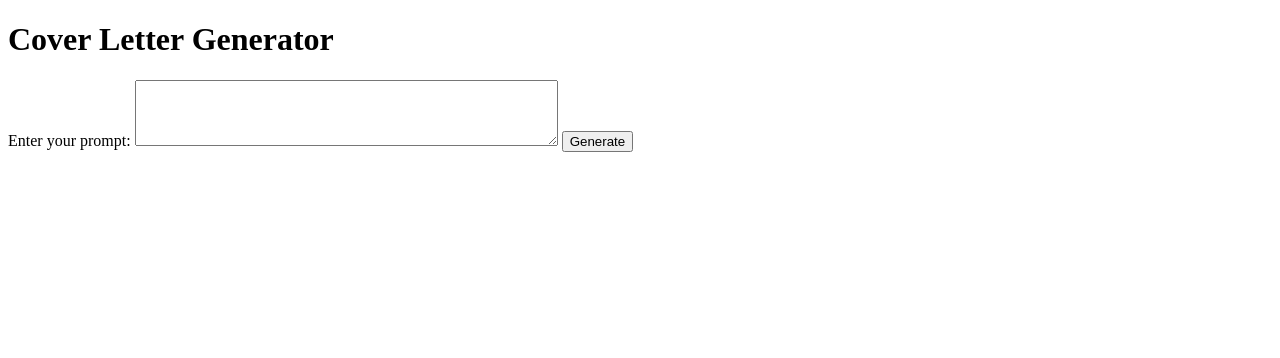
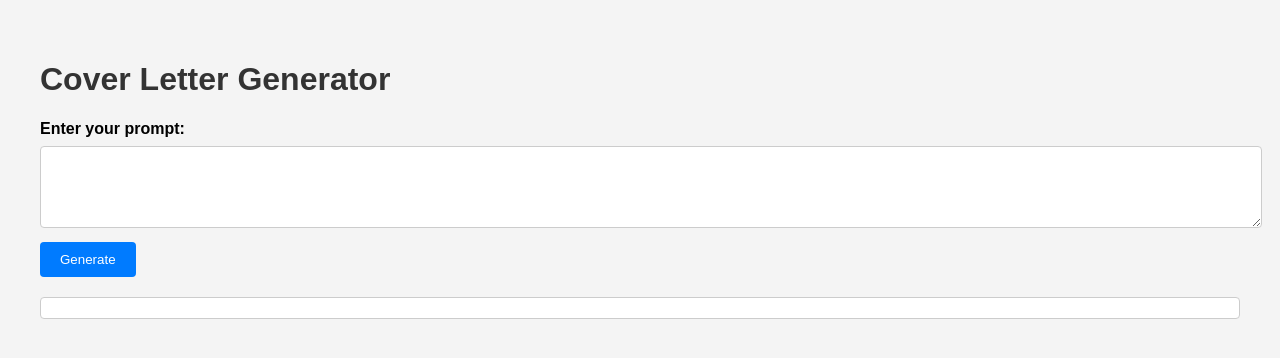
Before and after one commit to michael-cannon/imc-cover-letter, a Flask app: page / in a window 1280 px wide. Shown: the top 358 px of the page. Run offline with Flask 3, Linux system fonts and the light colour scheme.

Commit message:
Simple stying and response given

```diff
--- a/app.py
+++ b/app.py
@@ -10,11 +10,11 @@ load_dotenv()
 
 client = OpenAI(api_key=os.getenv('OPENAI_API_KEY'))
 
-# Set your OpenAI API key, model, and assistant ID from environment variables
+# Set your OpenAI API model and assistant ID from environment variables
 openai_model = os.getenv('OPENAI_MODEL')
 assistant_id = os.getenv('ASSISTANT_ID')
 
-app = Flask(__name__)
+app = Flask(__name__, static_folder='static')
 
 @app.route('/')
 def index():
@@ -39,7 +39,7 @@ def generate_text():
         ]
     )
 
-    return jsonify({"text": response.choices[0].message.strip()})
+    return jsonify({"text": response.choices[0].message.content.strip()})
 
 if __name__ == "__main__":
     app.run()
--- /dev/null
+++ b/static/styles.css
@@ -0,0 +1,41 @@
+body {
+    font-family: Arial, sans-serif;
+    margin: 20px;
+    padding: 20px;
+    background-color: #f4f4f4;
+}
+h1 {
+    color: #333;
+}
+form {
+    margin-bottom: 20px;
+}
+label {
+    display: block;
+    margin-bottom: 8px;
+    font-weight: bold;
+}
+textarea {
+    width: 100%;
+    padding: 10px;
+    margin-bottom: 10px;
+    border: 1px solid #ccc;
+    border-radius: 4px;
+}
+button {
+    padding: 10px 20px;
+    background-color: #007BFF;
+    color: white;
+    border: none;
+    border-radius: 4px;
+    cursor: pointer;
+}
+button:hover {
+    background-color: #0056b3;
+}
+#result {
+    padding: 10px;
+    border: 1px solid #ccc;
+    border-radius: 4px;
+    background-color: #fff;
+}
--- a/templates/index.html
+++ b/templates/index.html
@@ -4,6 +4,7 @@
     <meta charset="UTF-8">
     <meta name="viewport" content="width=device-width, initial-scale=1.0">
     <title>Cover Letter Generator</title>
+    <link rel="stylesheet" href="{{ url_for('static', filename='styles.css') }}">
 </head>
 <body>
     <h1>Cover Letter Generator</h1>
```
